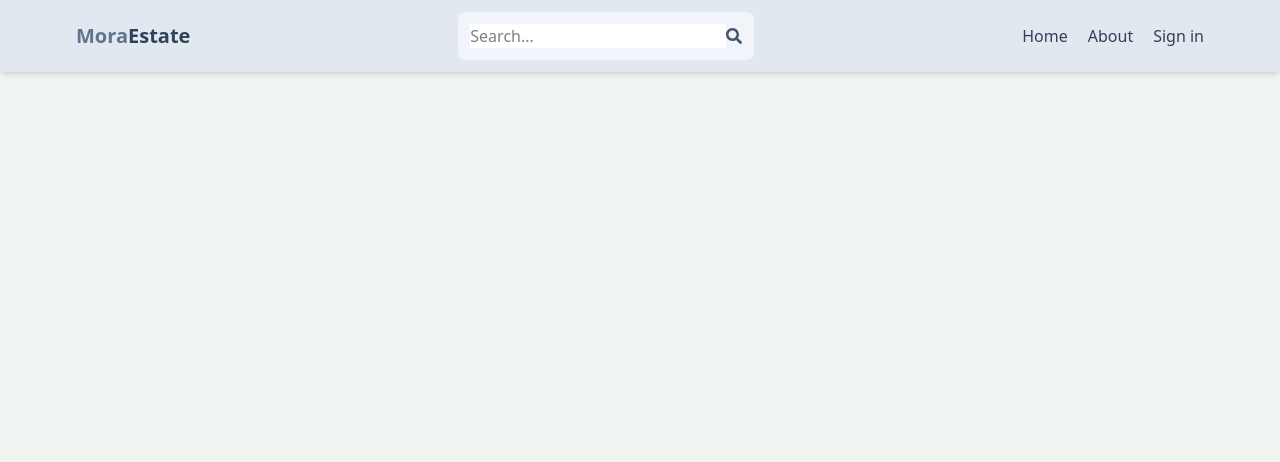
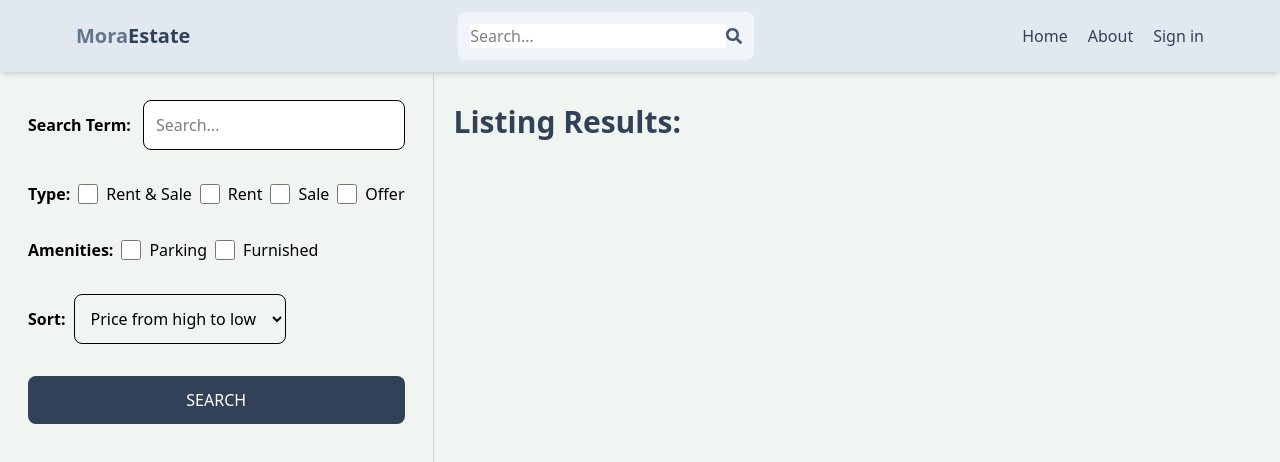
Before and after one commit to Mory-Smile/MERN-REAL-ESTATE, a React (Vite) app in the folder frontend/: page /search in a window 1280 px wide. Shown: the top 462 px of the page. Built offline with nearby package versions, Linux system fonts and the light colour scheme; no server answers.

Commit message:
Created search page UI successfully

```diff
--- a/frontend/src/App.jsx
+++ b/frontend/src/App.jsx
@@ -9,6 +9,7 @@
 import CreateListing from "./pages/CreateListing";
 import UpdateListing from "./pages/UpdateListing";
 import Listing from "./pages/Listing";
+import Search from "./pages/Search";
 
 const App = () => {
   return (
@@ -19,6 +20,7 @@
         <Route path="/sign-in" element={<SignIn />} />
         <Route path="/sign-up" element={<SignUp />} />
         <Route path="/about" element={<About />} />
+        <Route path="/search" element={<Search />} />
         <Route path="/listing/:listingId" element={<Listing />} />
 
         <Route element={<PrivateRoute />}>
--- /dev/null
+++ b/frontend/src/pages/Search.jsx
@@ -0,0 +1,71 @@
+const Search = () => {
+  return (
+    <div className="flex flex-col md:flex-row">
+      <div className="p-7 md:border-r-1 border-slate-300 md:min-h-screen">
+        <form className="flex flex-col gap-8">
+          <div className="flex items-center gap-3">
+            <label className="whitespace-nowrap font-semibold">
+              Search Term:
+            </label>
+            <input
+              type="text"
+              id="searchTerm"
+              placeholder="Search..."
+              className="border rounded-lg p-3 w-full"
+            />
+          </div>
+          <div className="flex gap-2 flex-wrap items-center">
+            <label className="font-semibold">Type:</label>
+            <div className="flex gap-2 ">
+              <input type="checkbox" id="all" className="w-5" />
+              <span className="">Rent & Sale</span>
+            </div>
+            <div className="flex gap-2 ">
+              <input type="checkbox" id="rent" className="w-5" />
+              <span className="">Rent</span>
+            </div>
+            <div className="flex gap-2 ">
+              <input type="checkbox" id="sale" className="w-5" />
+              <span className="">Sale</span>
+            </div>
+            <div className="flex gap-2 ">
+              <input type="checkbox" id="offer" className="w-5" />
+              <span className="">Offer</span>
+            </div>
+          </div>
+          <div className="flex gap-2 flex-wrap items-center">
+            <label className="font-semibold">Amenities:</label>
+            <div className="flex gap-2 ">
+              <input type="checkbox" id="parking" className="w-5" />
+              <span className="">Parking</span>
+            </div>
+            <div className="flex gap-2 ">
+              <input type="checkbox" id="furnished" className="w-5" />
+              <span className="">Furnished</span>
+            </div>
+          </div>
+
+          <div className="flex items-center gap-2">
+            <label className="font-semibold">Sort:</label>
+            <select id="sort_order" className="border rounded-lg p-3">
+              <option>Price from high to low</option>
+              <option>Price from low to high</option>
+              <option>Latest</option>
+              <option>Oldest</option>
+            </select>
+          </div>
+          <button className="bg-slate-700 text-white p-3 rounded-lg uppercase hover:opacity-85">
+            Search
+          </button>
+        </form>
+      </div>
+      <div className="">
+        <h1 className="text-3xl font-semibold p-3 text-slate-700 mt-5 ml-2">
+          Listing Results:
+        </h1>
+      </div>
+    </div>
+  );
+};
+
+export default Search;
```
